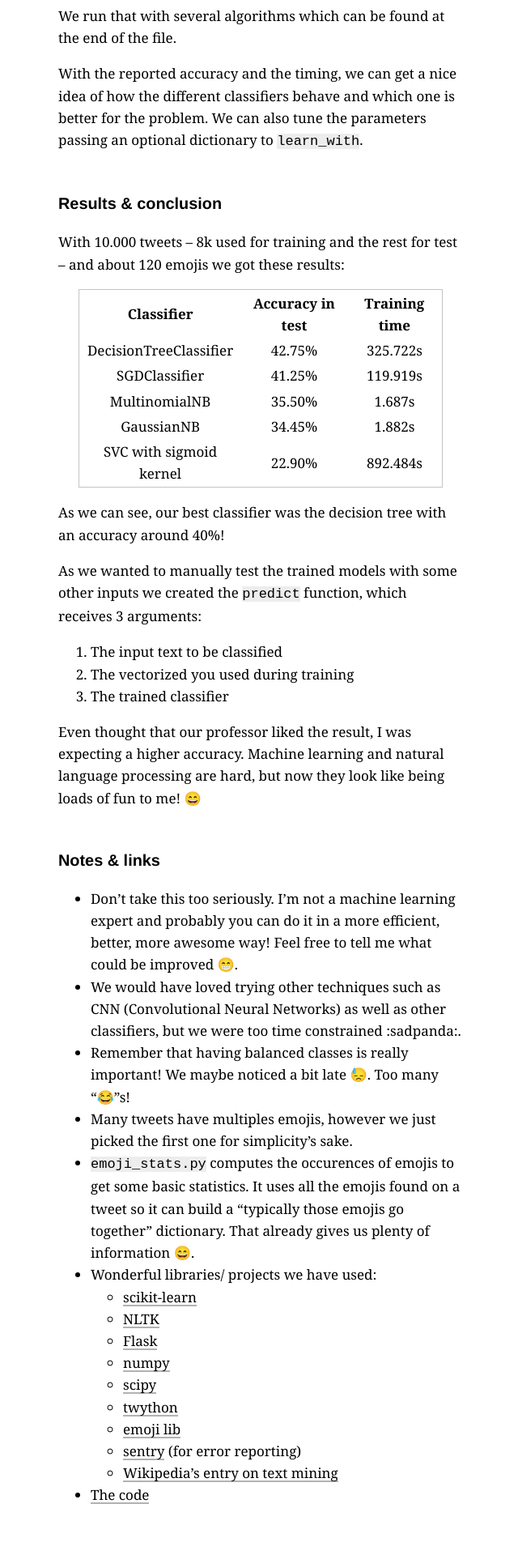
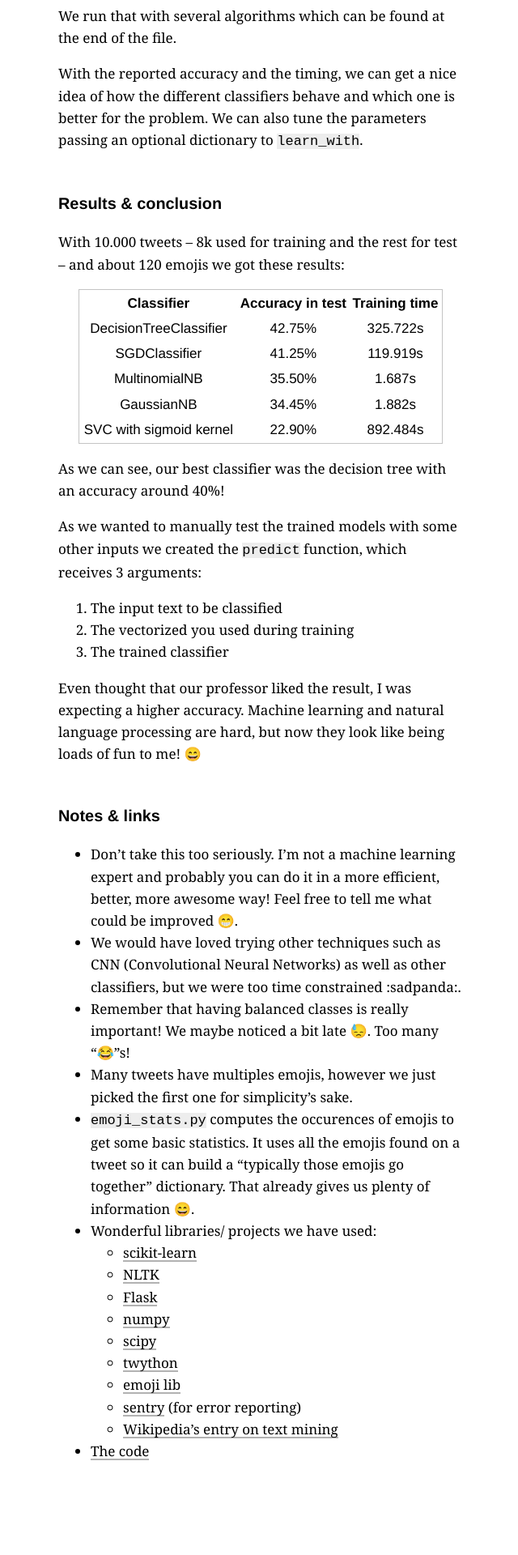
Before and after one commit to javierhonduco/blog, a Jekyll site: the page built from _posts/2016-12-22-fun-with-machine-learning-and-emojis.md, in a window 1280 px wide. Shown: the part 3058-4978 px from the top of the page at 81% size, without its empty margins (318-958 px from the left). Built offline with Jekyll 4.4.1, drawn with Linux system fonts in a browser that asks for light colours; after the commit the page ends 4923 px from its top, so only the background shows below that.

Commit message:
fix table fonts

```diff
--- a/assets/main.css
+++ b/assets/main.css
@@ -2,7 +2,7 @@
   display: none;
 }
 body {
-  font-family: Helvetica, Arial, sans-serif;
+  font-family: 'Source Sans Pro', 'Helvetica Neue', Arial, sans-serif;
   width: 500px;
   margin: 30px auto 60px auto;
   padding: 0px;
@@ -92,6 +92,7 @@
   font-family: 'Source Sans Pro', 'Helvetica Neue', Arial, sans-serif;
 }
 .blogpost table {
+  font-family: 'Source Sans Pro', 'Helvetica Neue', Arial, sans-serif;
   border: 1px solid rgba(0, 0, 0, 0.23);
   width: 90%;
   margin-left: auto;
```
